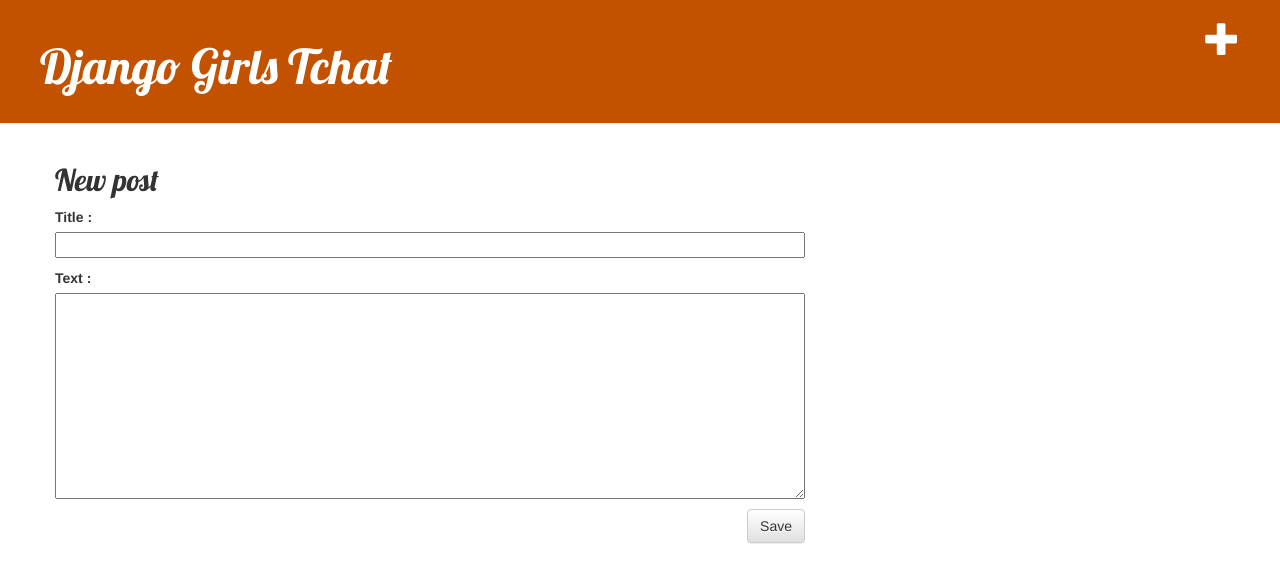
After one commit to isidi/mon-nouveau-blog, a Django app: page /post/new/ in a window 1280 px wide. The commit adds this page. Shown: the top 583 px of the page. Run offline with Django 3.2, Linux system fonts and the light colour scheme; some libraries are stand-ins or nearby versions.

Commit message:
Ajout du form pour le tchat

```diff
--- /dev/null
+++ b/MonSite/tchat/forms.py
@@ -0,0 +1,9 @@
+from django import forms
+
+from .models import Post
+
+class PostForm(forms.ModelForm):
+
+    class Meta:
+        model = Post
+        fields = ('title', 'text',)
--- a/MonSite/tchat/templates/tchat/base.html
+++ b/MonSite/tchat/templates/tchat/base.html
@@ -1,7 +1,7 @@
 {% load static %}
 <html>
     <head>
-        <title>Django Girls blog</title>
+        <title>Django Girls Tchat</title>
         <link rel="stylesheet" href="//maxcdn.bootstrapcdn.com/bootstrap/3.2.0/css/bootstrap.min.css">
         <link rel="stylesheet" href="//maxcdn.bootstrapcdn.com/bootstrap/3.2.0/css/bootstrap-theme.min.css">
         <link href='//fonts.googleapis.com/css?family=Lobster&subset=latin,latin-ext' rel='stylesheet' type='text/css'>
@@ -9,7 +9,8 @@
     </head>
     <body>
         <div class="page-header">
-            <h1><a href="/">Django Girls Blog</a></h1>
+			<a href="{% url 'post_new' %}" class="top-menu"><span class="glyphicon glyphicon-plus"></span></a>
+            <h1><a href="/">Django Girls Tchat</a></h1>
         </div>
 
         <div class="content container">
--- /dev/null
+++ b/MonSite/tchat/templates/tchat/post_edit.html
@@ -0,0 +1,9 @@
+{% extends 'tchat/base.html' %}
+
+{% block content %}
+    <h2>New post</h2>
+    <form method="POST" class="post-form">{% csrf_token %}
+        {{ form.as_p }}
+        <button type="submit" class="save btn btn-default">Save</button>
+    </form>
+{% endblock %}
--- a/MonSite/tchat/urls.py
+++ b/MonSite/tchat/urls.py
@@ -4,4 +4,5 @@ from . import views
 urlpatterns = [
     path('', views.post_list, name='post_list'),
     path('post/<int:pk>/', views.post_detail, name='post_detail'),
+    path('post/new/', views.post_new, name='post_new'),
 ]
--- a/MonSite/tchat/views.py
+++ b/MonSite/tchat/views.py
@@ -2,6 +2,8 @@ from django.shortcuts import render
 from django.shortcuts import render, get_object_or_404
 from django.utils import timezone
 from .models import Post
+from .forms import PostForm
+from django.shortcuts import redirect
 
 # Create your views here.
 def post_list(request):
@@ -11,3 +13,16 @@ def post_list(request):
 def post_detail(request, pk):
     post = get_object_or_404(Post, pk=pk)
     return render(request, 'tchat/post_detail.html', {'post': post})
+
+def post_new(request):
+    if request.method == "POST":
+        form = PostForm(request.POST)
+        if form.is_valid():
+            post = form.save(commit=False)
+            post.author = request.user
+            post.published_date = timezone.now()
+            post.save()
+            return redirect('post_detail', pk=post.pk)
+    else:
+        form = PostForm()
+    return render(request, 'tchat/post_edit.html', {'form': form})
```
